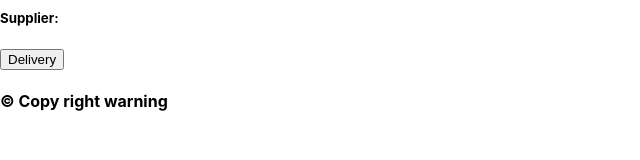
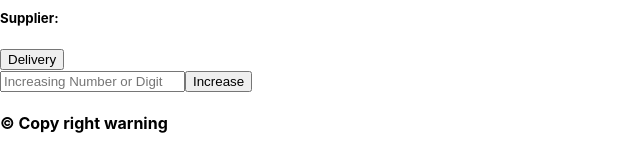
Before and after one commit to amirulislamhridoy/Bikes-Warehouse-Client, a React (Create React App) app: page /update/1 in a window 1280 px wide. Shown: the part 241-401 px from the top of the page, without its empty margins (0-640 px from the left). Built offline with nearby package versions, Linux system fonts and the light colour scheme; no server answers; the HTML template or start-up script is replaced by a standard one.

Commit message:
update page finish

```diff
--- a/src/pages/Update/Update.js
+++ b/src/pages/Update/Update.js
@@ -13,6 +13,25 @@ const Update = () => {
 
   const handleDelivery = (bike) => {
     const quantity = parseInt(bike.quantity) - 1;
+    const id = bike._id;
+    const data = { quantity, id };
+    fetch("http://localhost:5000/bike", {
+      method: "PUT",
+      body: JSON.stringify(data),
+      headers: {
+        "Content-type": "application/json; charset=UTF-8",
+      },
+    })
+      .then((response) => response.json())
+      .then((json) => {
+        setBike((bike.quantity = quantity));
+        // console.log(json);
+        // console.log(bike);
+      });
+  };
+  const handleFormIncrease = (e) => {
+    e.preventDefault();
+    const quantity = parseInt(bike.quantity) + +(e.target.number.value);
     const id = bike._id
     const data = {quantity, id}
 
@@ -25,9 +44,9 @@ const Update = () => {
     })
       .then((response) => response.json())
       .then((json) => {
-        setBike(bike.quantity = quantity)
-        console.log(json)
-        console.log(bike)
+        setBike((bike.quantity = quantity));
+        // console.log(json);
+        // console.log(bike);
       });
   };
   return (
@@ -46,9 +65,20 @@ const Update = () => {
           >
             Delivery
           </button>
-          {/* <Link to={`/update/${bike._id}`} className="btn btn-primary">
-            Stock Update
-          </Link> */}
+          <form className="d-flex mt-3" onSubmit={handleFormIncrease}>
+            <input
+              className="form-control w-75"
+              name="number"
+              type="number"
+              placeholder="Increasing Number or Digit"
+              required
+            />
+            <input
+              className="input-group-text bg-primary text-white"
+              type="submit"
+              value="Increase"
+            />
+          </form>
         </div>
       </div>
     </div>
```
